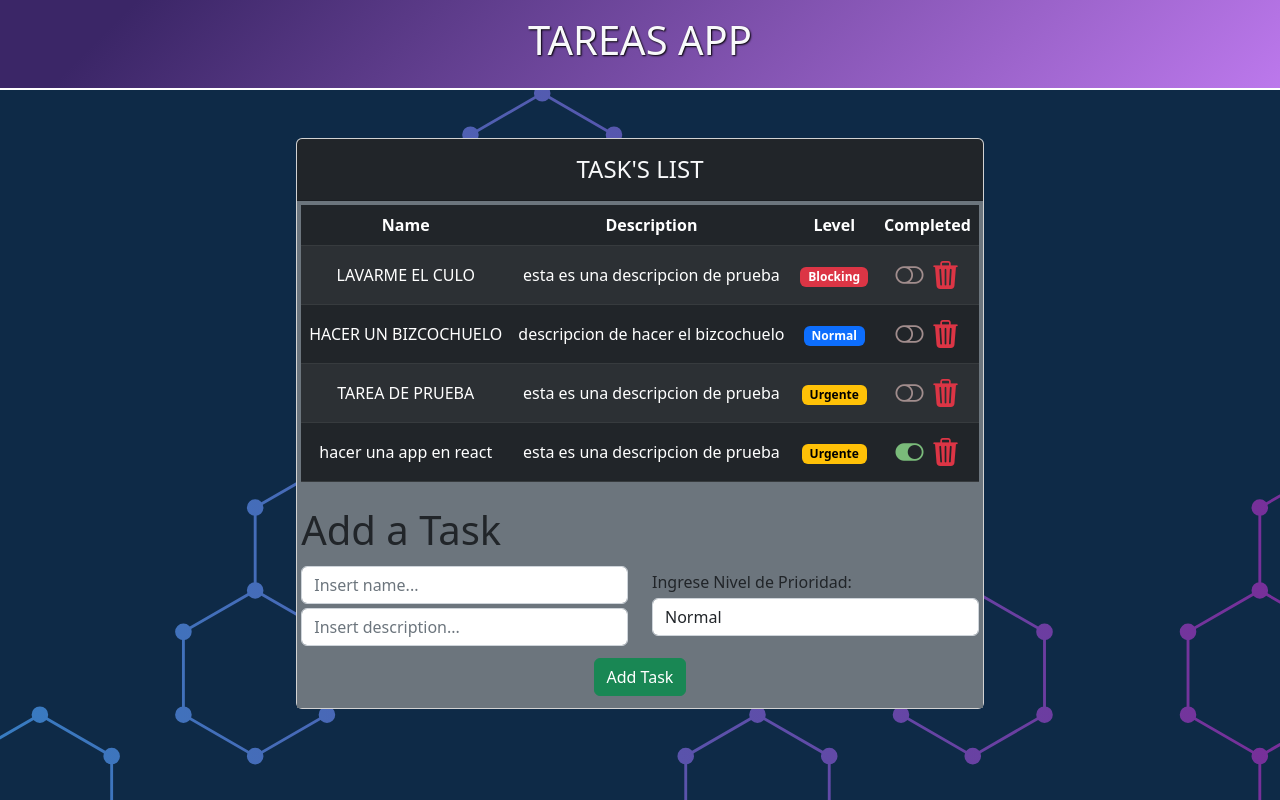
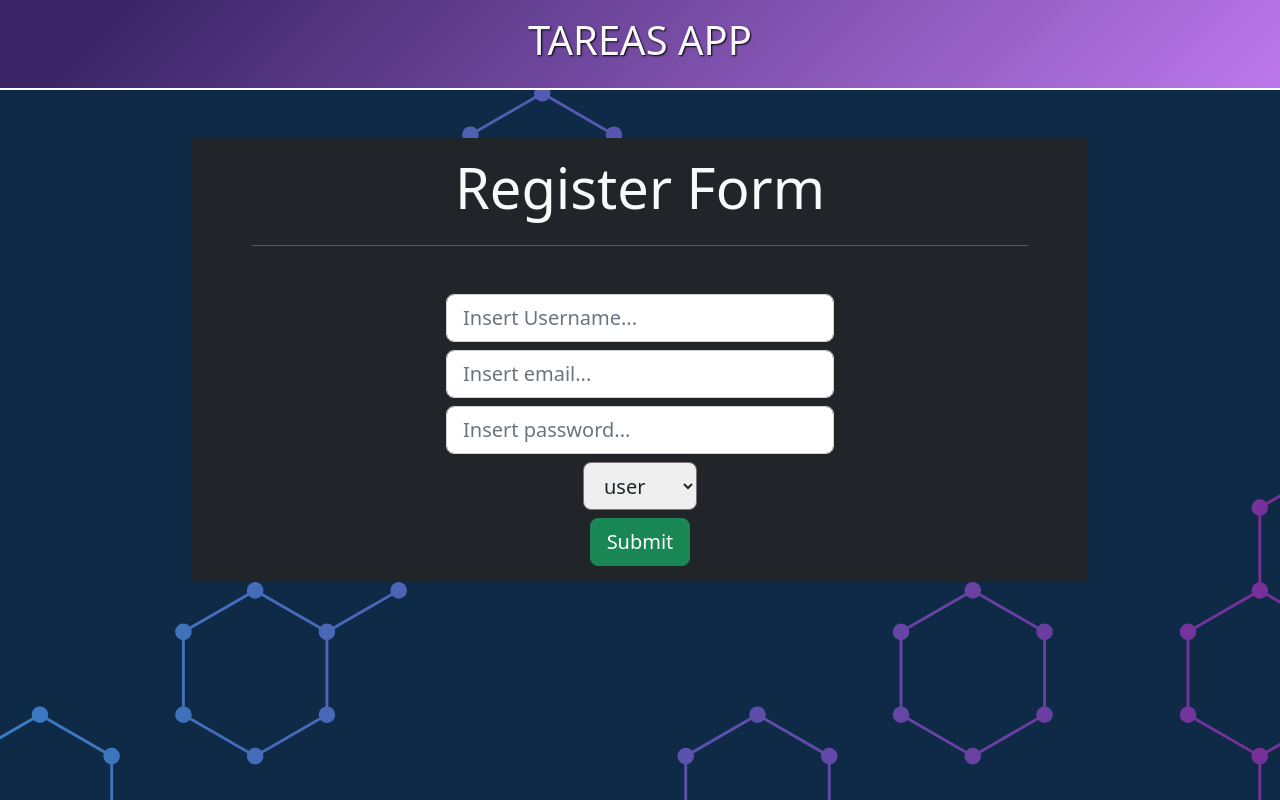
Before and after one commit to facundoangel/proyectoReactOpenBootcamp, a React (Create React App) app: page / in a window 1280 px wide. Built offline with nearby package versions, Linux system fonts and the light colour scheme.

Commit message:
agregado de formulario reactivo

```diff
--- a/package.json
+++ b/package.json
@@ -8,11 +8,13 @@
     "@testing-library/user-event": "^13.5.0",
     "bootstrap": "^5.2.3",
     "bootstrap-icons": "^1.10.3",
+    "formik": "^2.2.9",
     "react": "^18.2.0",
     "react-dom": "^18.2.0",
     "react-scripts": "5.0.1",
     "sass": "^1.57.1",
-    "web-vitals": "^2.1.4"
+    "web-vitals": "^2.1.4",
+    "yup": "^0.32.11"
   },
   "scripts": {
     "start": "react-scripts start",
--- a/src/App.js
+++ b/src/App.js
@@ -2,6 +2,7 @@ import TaskList from "./components/container/task_list";
 import "bootstrap/dist/css/bootstrap.min.css";
 import "bootstrap-icons/font/bootstrap-icons.css";
 import "./App.scss";
+import FormRegister from "./components/form/formRegister";
 
 function App() {
   return (
@@ -13,12 +14,22 @@ function App() {
         <div className="head-page container-fluid  text-center py-3 sticky-top">
           <h1 className="text-light">TAREAS APP</h1>
         </div>
-        <div className=" card mt-5">
+        {/* <div className=" card mt-5">
           <div className=" card-header bg-dark">
             <h2 className="h4 text-center mt-2 text-light">TASK'S LIST</h2>
           </div>
           <div className="card-body p-1 bg-secondary list-tasks">
             <TaskList></TaskList>
+          </div>
+        </div> */}
+        <div
+          className="jumbotron bg-dark text-light py-3 px-5 my-5"
+          style={{ minWidth: "70vw" }}
+        >
+          <div className="container-md">
+            <h1 className="display-4 mb-4 text-center">Register Form</h1>
+            <hr className="mb-5 mt-3 "></hr>
+            <FormRegister></FormRegister>
           </div>
         </div>
       </div>
--- /dev/null
+++ b/src/components/form/formRegister.jsx
@@ -0,0 +1,120 @@
+import React from "react";
+import { Formik, Form, Field, ErrorMessage } from "formik";
+import * as Yup from "yup";
+import ROLES from "../../models/roles.enum";
+
+const validationSchema = Yup.object().shape({
+  username: Yup.string()
+    .min(8, "Username is Too Short")
+    .max(12, "Email is too long")
+    .required("Username is required"),
+  email: Yup.string()
+    .required("Email is required")
+    .min(5, "Email is too short")
+    .max(9, "Email is too long")
+    .email("Email is not valid"),
+  password: Yup.string()
+    .required("Password is required")
+    .matches("/w[.-@$_]{4,8}/", "Password have a format invalid"),
+});
+
+const valuesInitialsForm = {
+  username: "",
+  email: "",
+  password: "",
+  role: ROLES.USER,
+};
+
+const FormRegister = () => {
+  return (
+    <Formik
+      initialValues={valuesInitialsForm}
+      validationSchema={validationSchema}
+      onSubmit={async (e) => {
+        await new Promise((r) => {
+          setTimeout(r, 2000);
+        });
+        alert(JSON.stringify(e, null, 2));
+      }}
+    >
+      <Form className="d-flex flex-column align-items-center">
+        <ErrorMessage name="username">
+          {(msg) => (
+            <div class="alert alert-danger m-1 w-50" role="alert">
+              {msg}
+            </div>
+          )}
+        </ErrorMessage>
+
+        <Field
+          className="form-control form-control-lg w-50 mb-2"
+          name="username"
+          id="username"
+          placeholder="Insert Username..."
+          type="text"
+        ></Field>
+        <ErrorMessage name="email">
+          {(msg) => (
+            <div class="alert alert-danger m-1 w-50" role="alert">
+              {msg}
+            </div>
+          )}
+        </ErrorMessage>
+        <Field
+          className="form-control form-control-lg w-50 mb-2"
+          name="email"
+          id="email"
+          placeholder="Insert email..."
+          type="text"
+        ></Field>
+        <ErrorMessage name="password">
+          {(msg) => (
+            <div class="alert alert-danger m-1 w-50" role="alert">
+              {msg}
+            </div>
+          )}
+        </ErrorMessage>
+        <Field
+          className="form-control form-control-lg w-50 mb-2"
+          name="password"
+          id="password"
+          placeholder="Insert password..."
+          type="password"
+        ></Field>
+        <ErrorMessage name="role">
+          {(msg) => (
+            <div class="alert alert-danger m-1" role="alert">
+              {msg}
+            </div>
+          )}
+        </ErrorMessage>
+        <Field name="role">
+          {({ field }) => {
+            return (
+              <div>
+                <select
+                  {...field}
+                  id="role"
+                  className="custom-select form-control-lg text-dark mb-2"
+                  name="role"
+                >
+                  <option className=" fs-6" value="user">
+                    user
+                  </option>
+                  <option className=" fs-6" value="admin">
+                    admin
+                  </option>
+                </select>
+              </div>
+            );
+          }}
+        </Field>
+        <button className="btn btn-lg btn-success" type="submit">
+          Submit
+        </button>
+      </Form>
+    </Formik>
+  );
+};
+
+export default FormRegister;
--- /dev/null
+++ b/src/models/roles.enum.js
@@ -0,0 +1,6 @@
+const ROLES = {
+  user: "user",
+  admin: "admin",
+};
+
+export default ROLES;
```
Also changed, not shown: src/components/form/addFormTaskReact.jsx (deleted), src/components/form/formRegister.scss (added), 1 other file (tests, documents, lock files or other folders).
